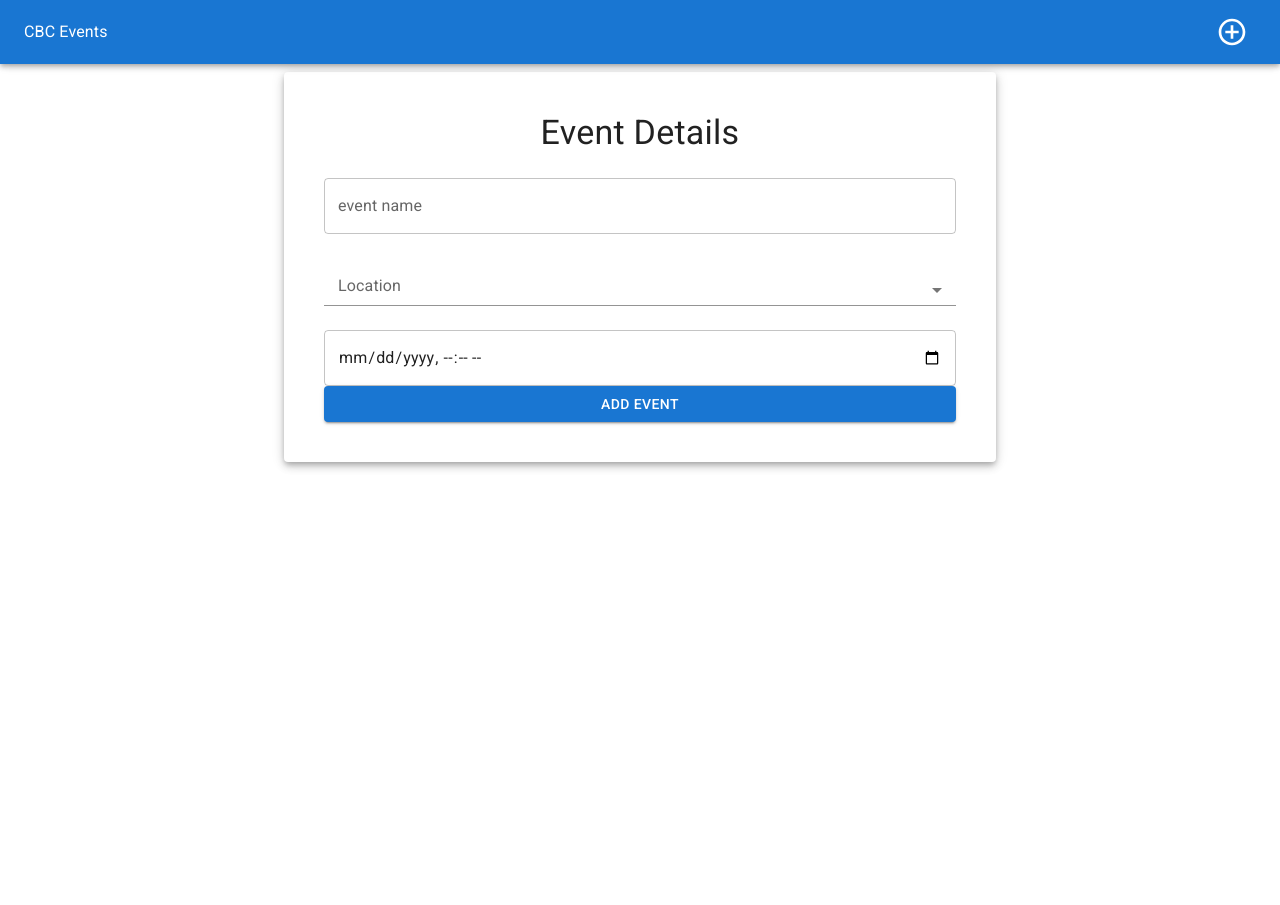
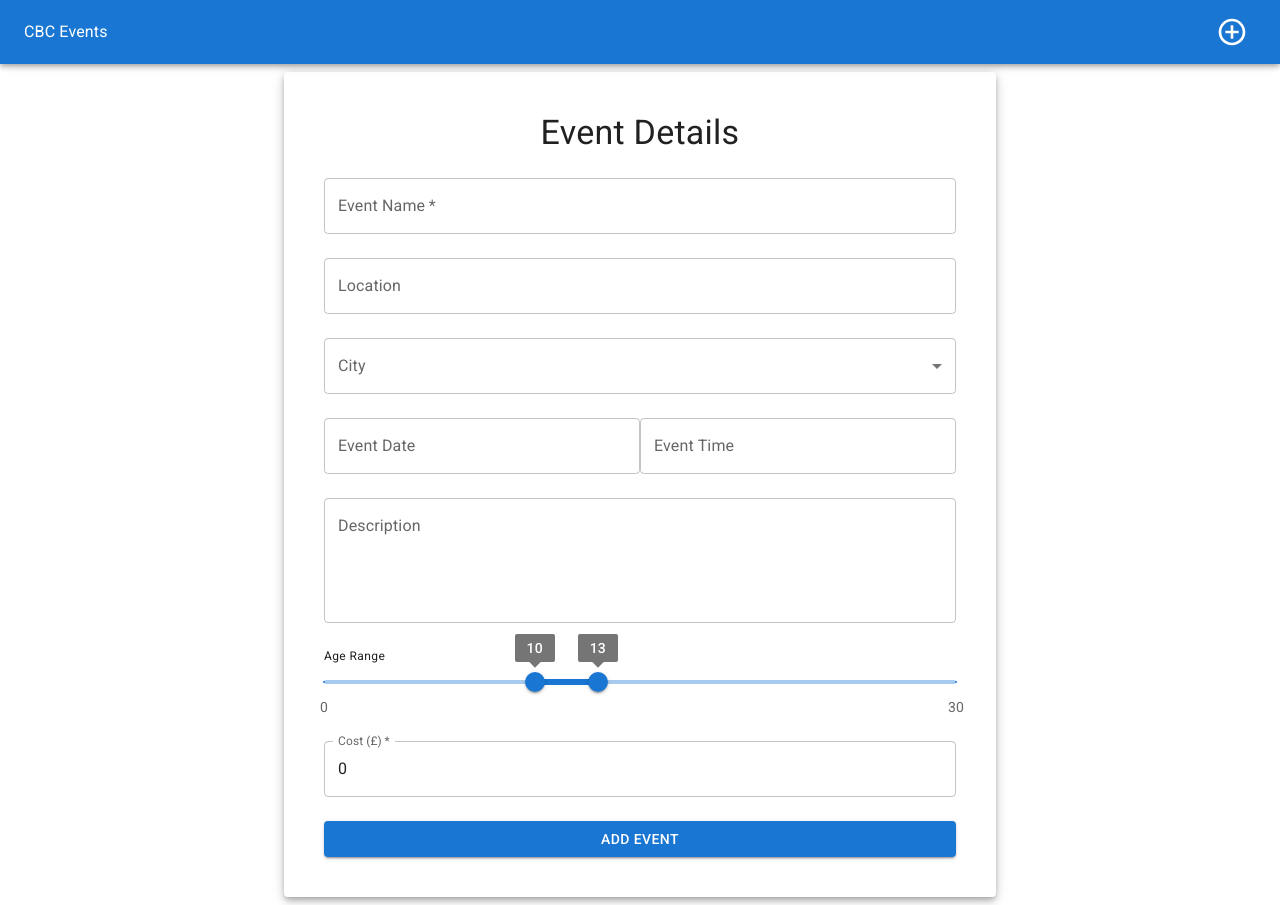
Before and after one commit to sgc85/CultureBoardCheltenham, a Next.js app in the folder cbcapp/: page /newevent in a window 1280 px wide. Before the commit the page ends 800 px from the top, so only its background shows below. Built offline with nearby package versions, Linux system fonts and the light colour scheme.

Commit message:
more progress on event form

```diff
--- /dev/null
+++ b/cbcapp/components/datetimepicker.tsx
@@ -0,0 +1,27 @@
+import FormControl from '@mui/material/FormControl'
+import { AdapterDayjs } from '@mui/x-date-pickers/AdapterDayjs'
+import { DatePicker } from '@mui/x-date-pickers/DatePicker'
+import { LocalizationProvider } from '@mui/x-date-pickers/LocalizationProvider'
+import { TimePicker } from '@mui/x-date-pickers/TimePicker'
+import React from 'react'
+
+const DateTimePicker = () => {
+  return (
+    <FormControl fullWidth sx={{ mb: 3, display: 'flex', flexDirection: 'row' }}>
+        <LocalizationProvider dateAdapter={AdapterDayjs}>
+            <DatePicker
+                label="Event Date"
+                name = "eventDate"
+                sx = {{flex: 1}}/>
+
+            <TimePicker
+                label="Event Time"
+                name = "eventTime"
+                sx = {{ flex : 1}}
+                />
+        </LocalizationProvider>
+    </FormControl>
+  )
+}
+
+export default DateTimePicker
--- a/cbcapp/components/newEventForm.tsx
+++ b/cbcapp/components/newEventForm.tsx
@@ -1,37 +1,84 @@
-import { Button, FormControl, FormGroup, InputLabel, MenuItem, NativeSelect, Select, TextField } from '@mui/material'
-import React from 'react'
+"use client";
+
+import React from 'react';
+import {
+    Button,
+    FormControl,
+    FormGroup,
+    InputLabel,
+    MenuItem,
+    Select,
+    Slider,
+    TextField,
+    Typography
+} from '@mui/material';
+import { AdapterDayjs } from '@mui/x-date-pickers/AdapterDayjs';
+import { LocalizationProvider } from '@mui/x-date-pickers/LocalizationProvider';
+import { DatePicker } from '@mui/x-date-pickers/DatePicker';
+import { TimePicker } from '@mui/x-date-pickers/TimePicker';
+import DateTimePicker from './datetimepicker';
 
 const NewEventForm = () => {
+    const locations = ["Cheltenham", "Gloucester", "Stroud", "Cirencester", "Tewkesbury"];
+    const marks = [{ value: 0, label: '0' }, { value: 30, label: '30' }];
 
-    const locations = ["Cheltenham","Gloucester","Stroud","Cirencester","Tewkesbury"]
+    return (
+        <form method="post" action="/api/events/new">
+            <FormGroup>
+                <FormControl fullWidth sx={{ mb: 3 }}>
+                    <TextField type="text" label="Event Name" name="eventname" required />
+                </FormControl>
 
-  return (
-    <form method = "post" action = "/api/events/new">
-        <FormGroup>
-            <FormControl fullWidth sx = {{mb : 3}}>
-                <TextField  type ="text" label = "event name" name = "eventname" />
-            </FormControl>
-            <FormControl fullWidth variant='outlined' sx = {{mb : 3}}>
-                <InputLabel>Location</InputLabel>
-                <NativeSelect variant='outlined' defaultValue={""}>
-                    <option value = ""></option>
-                    {
-                        locations.map( (location : string, index: number) => <option value = {location} key = {index}> {location} </option>)
-                    }
-                </NativeSelect>
-            </FormControl>
+                <FormControl fullWidth sx={{ mb: 3 }}>
+                    <TextField type="text" label="Location" name="location" />
+                </FormControl>
 
-            <FormControl>
+                <FormControl fullWidth sx={{ mb: 3 }}>
+                    <InputLabel id="cityLabelID">City</InputLabel>
+                    <Select defaultValue="" name="city" labelId="cityLabelID" label="City">
+                        <MenuItem value=""></MenuItem>
+                        {locations.map((location, index) => (
+                            <MenuItem value={location} key={index}>{location}</MenuItem>
+                        ))}
+                    </Select>
+                </FormControl>
 
-                <TextField type = "datetime-local">Date</TextField>
-            </FormControl>
+                <DateTimePicker />
 
-            <FormControl>
-                <Button variant = "contained" type = "submit">Add Event</Button>
-            </FormControl>
-        </FormGroup>
-    </form>
-  )
-}
+                <FormControl fullWidth sx={{ mb: 3 }}>
+                    <TextField type="text" multiline rows={4} label="Description" name="description" />
+                </FormControl>
 
-export default NewEventForm
+                <FormControl fullWidth sx={{ mb: 3 }}>
+                    <Typography variant="caption">Age Range</Typography>
+                    <Slider
+                        name="age"
+                        defaultValue={[10, 13]}
+                        valueLabelDisplay="on"
+                        marks={marks}
+                        min={0}
+                        max={30}
+                        step={1}
+                    />
+                </FormControl>
+
+                <FormControl fullWidth sx={{ mb: 3 }}>
+                    <TextField
+                        type="number"
+                        label="Cost (£)"
+                        name="cost"
+                        defaultValue={0.0}
+                        inputProps={{ step: 1, min: 0 }}
+                        required
+                    />
+                </FormControl>
+
+                <FormControl>
+                    <Button variant="contained" type="submit">Add Event</Button>
+                </FormControl>
+            </FormGroup>
+        </form>
+    );
+};
+
+export default NewEventForm;
```
Also changed, not shown: cbcapp/package.json (+5 -3 lines), 1 other file (tests, documents, lock files or other folders).
